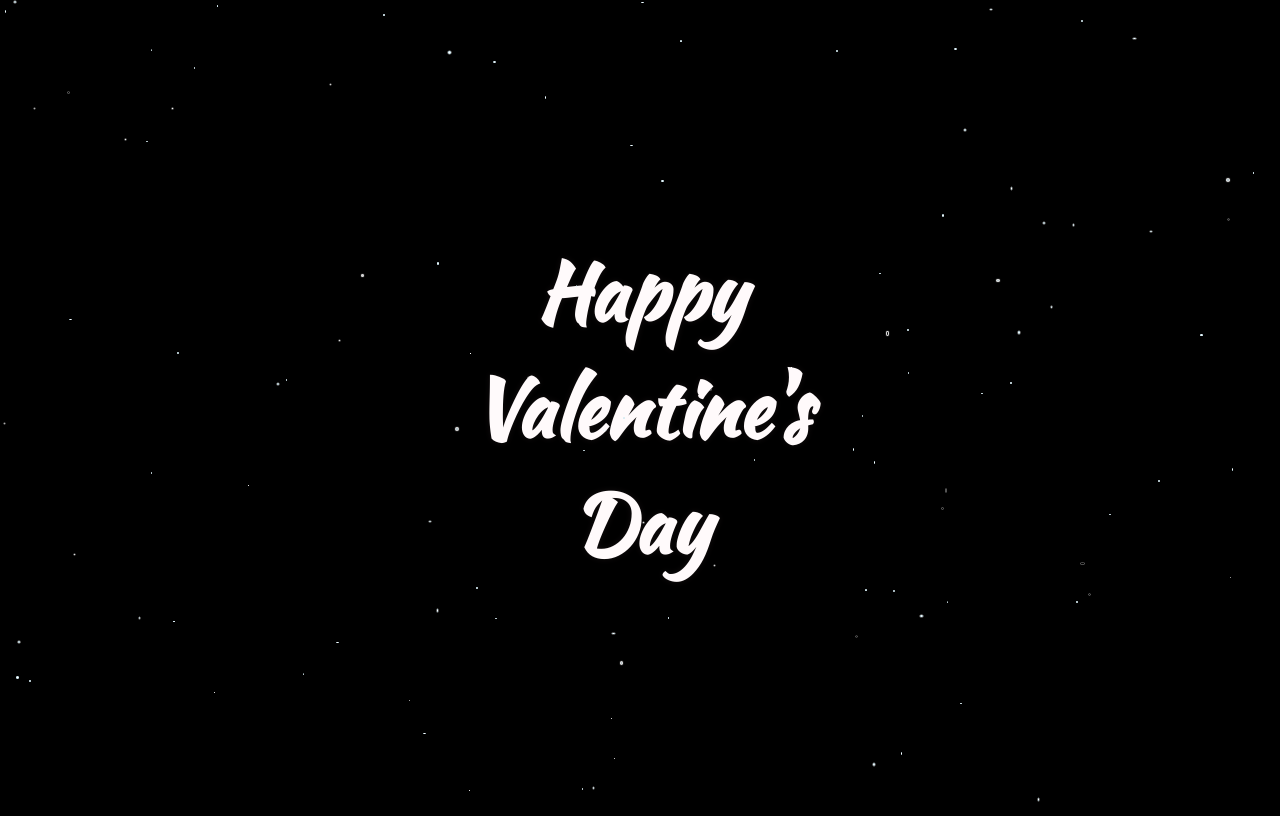
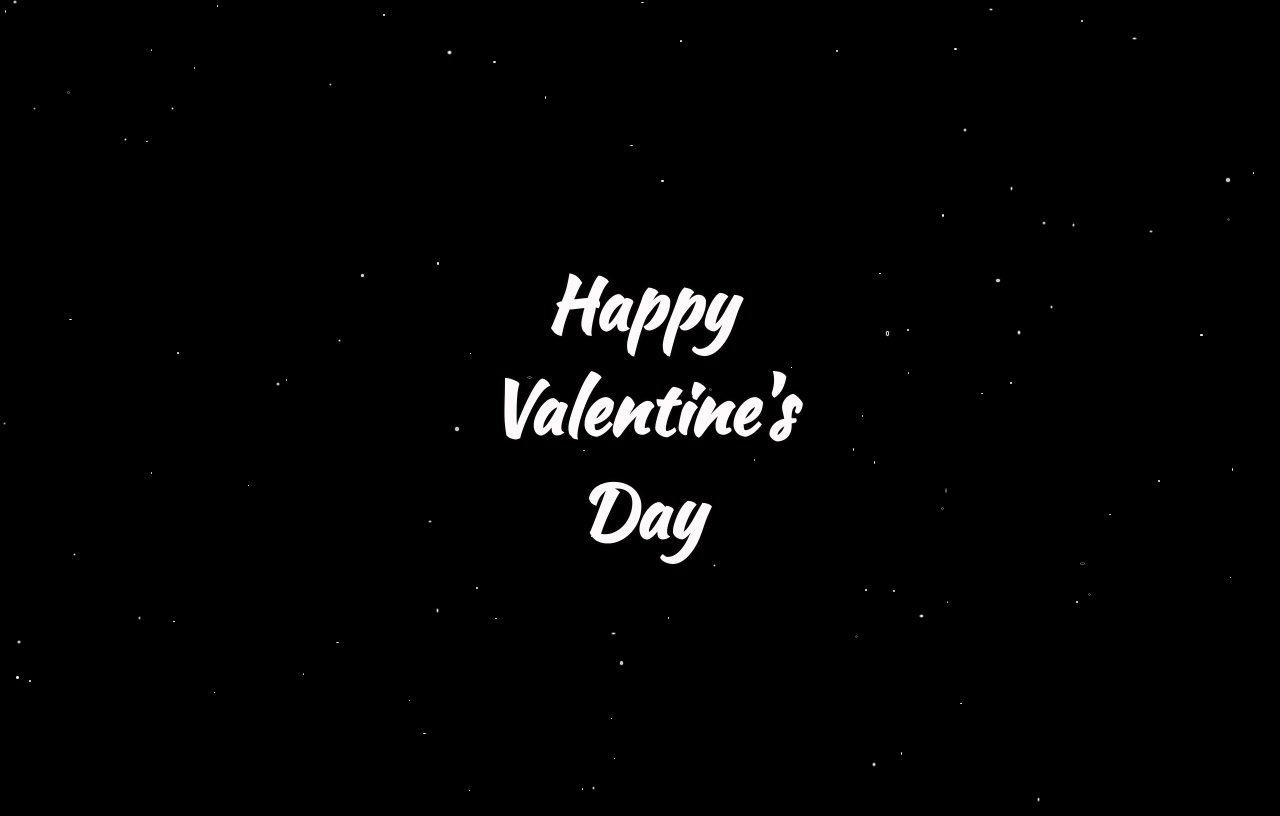
Before and after one commit to raegertay/starry-night, a plain HTML site: page index.html in a window 1280 px wide. Drawn offline with nearby package versions, Linux system fonts and the light colour scheme.

Commit message:
Decrease font-size, increase z-index for font & set div.stars overflow hidden

```diff
--- a/index.css
+++ b/index.css
@@ -32,12 +32,12 @@ body {
 h1 {
   color: white;
   font-family: 'Kaushan Script', cursive;
-  font-size: 5em;
+  font-size: 4.5em;
   margin: 0;
   animation-name: glow;
   animation-duration: 6s;
   animation-iteration-count: infinite;
-  z-index: 2;
+  z-index: 10;
 }
 
 @keyframes glow {
@@ -57,5 +57,5 @@ h1 {
   flex-direction: column;
   z-index: 0;
   animation: stars 21s ease;
-  transform-style: preserve-3d;
+  overflow: hidden;
 }
```
